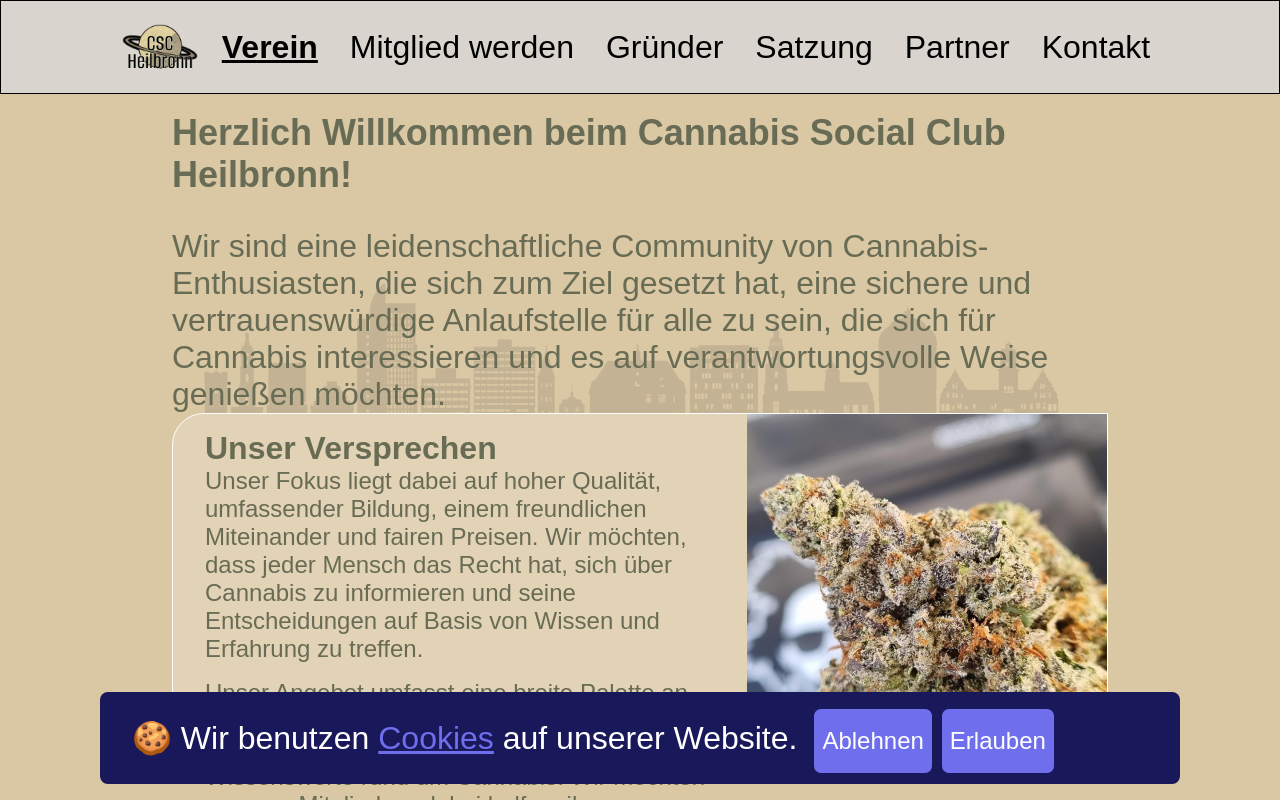
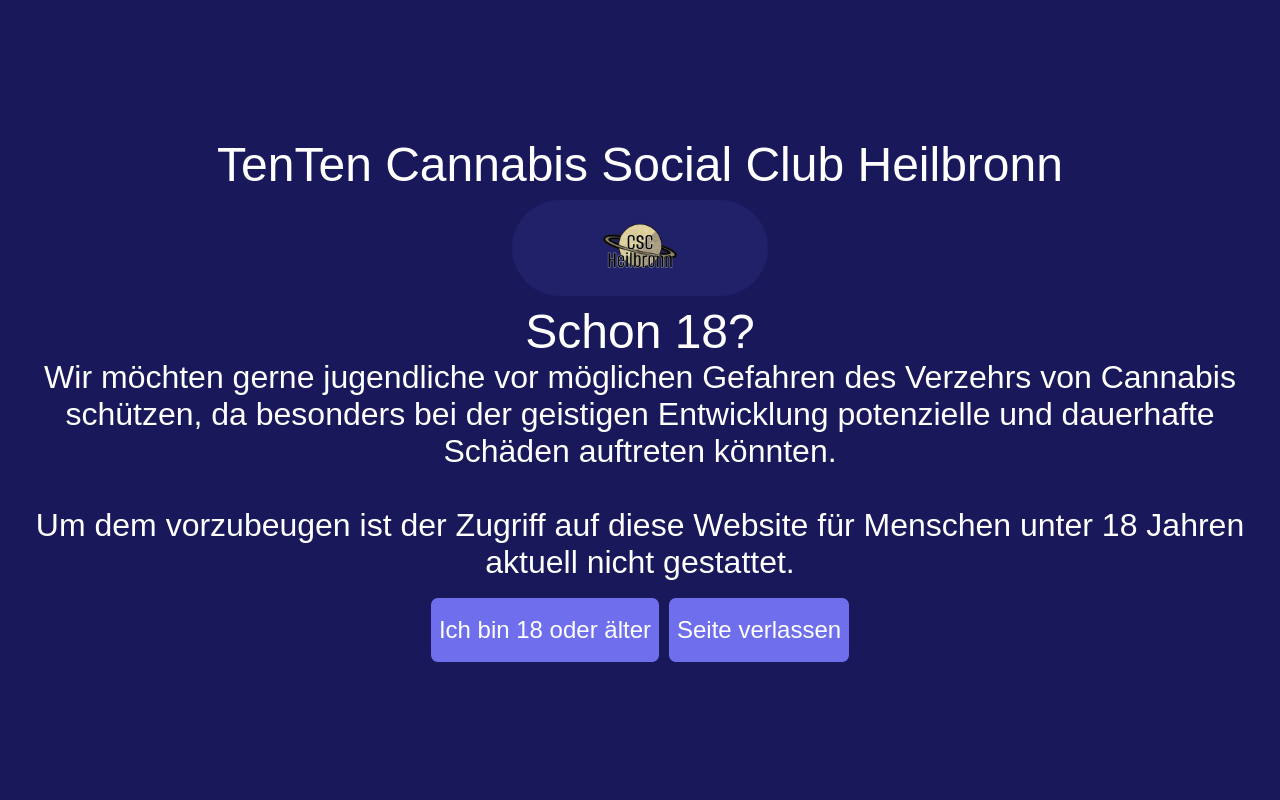
Before and after one commit to AgileEyes/www-csc-heilbronn-org, a Next.js app: page / in a window 1280 px wide. Shown: the top 800 px of the page. Built offline with nearby package versions, Linux system fonts and the light colour scheme; a web font is replaced by a local one.

Commit message:
comp: AgeGuard: Introduce

```diff
--- a/src/app/layout.tsx
+++ b/src/app/layout.tsx
@@ -4,8 +4,9 @@
 import VerticalSeparator from "@/components/Separator/VerticalSeparator";
 import Socials from "@/components/Socials";
 import Footer from "@/components/Footer";
-import GoogleAnalytics from '@/components/GoogleAnalytics';
+import GoogleAnalytics from "@/components/GoogleAnalytics";
 import CookieBanner from "@/components/CookieBanner/CookieBanner";
+import AgeGuard from "@/components/AgeGuard";
 
 const alumniSans = Alumni_Sans({
   subsets: ["latin"],
@@ -13,8 +14,10 @@
 });
 
 export const metadata = {
-  title: "TenTen Cannabis Social Club Heilbronn e.V. | Cannabis-Community in Heilbronn",
-  description: "Willkommen beim TenTen Cannabis Social Club Heilbronn e.V. – Ihr Anlaufpunkt für Cannabis-Informationen, -Aufklärung und -Community in Heilbronn. Werden Sie noch heute Teil unserer Gemeinschaft!",
+  title:
+    "TenTen Cannabis Social Club Heilbronn e.V. | Cannabis-Community in Heilbronn",
+  description:
+    "Willkommen beim TenTen Cannabis Social Club Heilbronn e.V. – Ihr Anlaufpunkt für Cannabis-Informationen, -Aufklärung und -Community in Heilbronn. Werden Sie noch heute Teil unserer Gemeinschaft!",
 };
 
 export default function RootLayout({
@@ -37,6 +40,7 @@
           <VerticalSeparator size="32px" />
           <Footer />
 
+          <AgeGuard />
           <CookieBanner />
         </div>
       </body>
--- /dev/null
+++ b/src/components/AgeGuard/AgeGuard.module.css
@@ -0,0 +1,60 @@
+.container {
+  display: flex;
+  flex-direction: column;
+  justify-content: center;
+  align-items: center;
+
+  position: fixed;
+
+  padding: 32px;
+
+  top: 0;
+
+  width: 100%;
+  height: 100%;
+
+  background-color: rgba(24, 24, 90, 1);
+
+  z-index: 999999;
+
+  color: white;
+
+  text-align: center;
+}
+
+.pageTitle {
+  font-size: 48px;
+}
+
+.imageWrapper {
+  margin: 8px 0;
+  width: 256px;
+  background: rgba(111, 111, 237, 0.1);
+  border-radius: 1024px;
+}
+
+.title {
+  font-size: 48px;
+}
+
+.description {
+  font-size: 32px;
+}
+
+@media screen and (max-width: 900px) {
+  .pageTitle {
+    font-size: 32px;
+  }
+
+  .title {
+    font-size: 32px;
+  }
+
+  .description {
+    font-size: 24px;
+  }
+}
+
+.buttons {
+  display: flex;
+}
--- a/src/components/AgeGuard/AgeGuard.tsx
+++ b/src/components/AgeGuard/AgeGuard.tsx
@@ -0,0 +1,79 @@
+"use client";
+
+/*
+ *     FRAMEWORK
+ */
+import { useEffect, useState } from "react";
+/*
+ *     STYLES
+ */
+import classNames from "./AgeGuard.module.css";
+/*
+ *     UTILS - STORAGE
+ */
+import { getLocalStorage, setLocalStorage } from "@/lib/storageHelper";
+import Image from "next/image";
+import Button from "../Button";
+import Separator from "../Separator";
+
+const COOKIE_NAME = "age_guard";
+
+export default function AgeGuard() {
+  const [isVisible, setIsVisible] = useState(false);
+
+  useEffect(() => {
+    const storedCookieConsent = getLocalStorage(COOKIE_NAME, null);
+
+    setIsVisible(storedCookieConsent);
+  }, []);
+
+  useEffect(() => {
+    setLocalStorage(COOKIE_NAME, isVisible);
+  }, [isVisible]);
+
+  if (isVisible === false) return null;
+
+  return (
+    <div className={classNames.container}>
+      <div className={classNames.pageTitle}>
+        TenTen Cannabis Social Club Heilbronn
+      </div>
+
+      <div className={classNames.imageWrapper}>
+        <Image
+          src="/images/logo/logo_128.png"
+          alt="CSC Heilbronn Logo"
+          width={92}
+          height={92}
+        />
+      </div>
+
+      <div className={classNames.title}>Schon 18?</div>
+      <p className={classNames.description}>
+        Wir möchten gerne jugendliche vor möglichen Gefahren des Verzehrs von
+        Cannabis schützen, da besonders bei der geistigen Entwicklung
+        potenzielle und dauerhafte Schäden auftreten könnten.
+        <br />
+        <br />
+        Um dem vorzubeugen ist der Zugriff auf diese Website für Menschen unter
+        18 Jahren aktuell nicht gestattet.
+      </p>
+
+      <Separator type="vertical" size="16px" />
+
+      <div className={classNames.buttons}>
+        <Button onClick={() => setIsVisible(false)} text="Ich bin 18 oder älter" />
+
+        <Separator type="horizontal" size="8px" />
+
+        <Button
+          onClick={() =>
+            (window.location.href =
+              "https://www.google.com/search?q=cannabis+jugendschutz&source=lnms&tbm=nws")
+          }
+          text="Seite verlassen"
+        />
+      </div>
+    </div>
+  );
+}
--- a/src/components/AgeGuard/index.ts
+++ b/src/components/AgeGuard/index.ts
@@ -0,0 +1,3 @@
+import AgeGuard from './AgeGuard'
+
+export default AgeGuard
```
